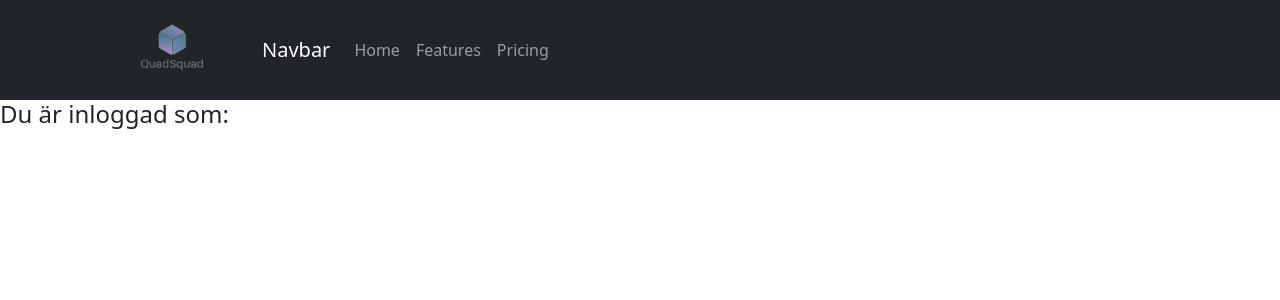
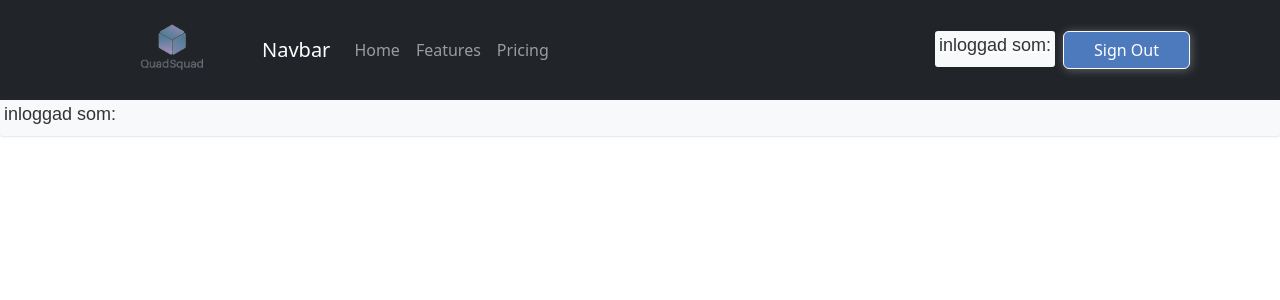
Before and after one commit to LindEmma/Quad-Squad-frontend, a React (Create React App) app: page /Manager in a window 1280 px wide. Shown: the top 300 px of the page. Built offline with nearby package versions, Linux system fonts and the light colour scheme; no server answers.

Commit message:
Uppdatering av navbar. knapp att logga ut samt visar vem som är inloggad

```diff
--- a/src/components/FetchUsername.js
+++ b/src/components/FetchUsername.js
@@ -1,5 +1,6 @@
 import React, { useState, useEffect } from "react";
 import axios from "axios";
+import "../css/fetchUsername.css";
 
 const FetchUsername = () => {
   const [userName, setUserName] = useState("");
@@ -22,8 +23,8 @@ const FetchUsername = () => {
     fetchUsername();
   }, []);
   return (
-    <div>
-      <h4>Du är inloggad som: {userName}</h4>
+      <div className="username-container"> {/* Tilldela klassen här */}
+      <h4>inloggad som: {userName}</h4>
     </div>
   );
 };
--- a/src/components/navbar.js
+++ b/src/components/navbar.js
@@ -1,20 +1,26 @@
-import React from "react";
-import {
-  Container,
-  Navbar as BootstrapNavbar,
-  Nav,
-  Image,
-} from "react-bootstrap";
+import React from 'react';
+import { Container, Navbar as BootstrapNavbar, Nav, Image, } from 'react-bootstrap';
 import QuadSquadLogo from "../img/QuadSquad 1.png";
+import Button from 'react-bootstrap/Button';
+import Navbar from 'react-bootstrap/Navbar';
+import FetchUsername from '../components/FetchUsername'
 
 export default class MyNavbar extends React.Component {
+    handleLogout = () => {
+    // Ta bort autentiseringsnyckeln från local storage om den finns där
+    localStorage.removeItem('authToken');
+     // Uppdatera komponentens tillstånd för att indikera att användaren inte längre är inloggad
+    this.setState({ isLoggedIn: false });
+    // Nollställ eventuella andra tillståndsinformation
+    this.setState({ employeID: null, password: null });
+    // Navigera till startsidan
+    window.location.href = 'http://localhost:3000/';
+    }
     render() {
+
         return (
             <div>
-        <BootstrapNavbar
-          bg="dark"
-          variant="dark"
-        >
+                 <BootstrapNavbar bg="dark" variant="dark" className="sticky-top">
                         <Container>
                         {/* Justera storleken på bilden här */}
                         <Image
@@ -23,22 +29,20 @@ export default class MyNavbar extends React.Component {
                             fluid
                             style={{ maxWidth: 180 }} // Justera detta värde för att ändra storleken på bilden
                         />
-            <BootstrapNavbar.Brand href="#home">Navbar</BootstrapNavbar.Brand>{" "}
-            {/* Ta bort? */}
+                        <BootstrapNavbar.Brand href="#home">Navbar</BootstrapNavbar.Brand> {/* Ta bort? */}
                         <Nav className="me-auto">
                             <Nav.Link href="#home">Home</Nav.Link>
                             <Nav.Link href="#features">Features</Nav.Link>
                             <Nav.Link href="#pricing">Pricing</Nav.Link>
                         </Nav>
+                        <Nav>
+                        <Navbar.Text><a href="#login"><FetchUsername/></a>
+                        </Navbar.Text>
+                        <Nav.Link><Button variant="outline-light" onClick={this.handleLogout}>Sign Out</Button></Nav.Link>
+                        </Nav>
                     </Container>
                 </BootstrapNavbar>
             </div>
-    );
+        )
     }
 }
-<Image
-  src={QuadSquadLogo}
-  alt="Navbar Logo"
-  fluid
-  style={{ maxWidth: "50%" }} // Justera detta värde för att ändra storleken på bilden
-/>;
--- /dev/null
+++ b/src/css/fetchUsername.css
@@ -0,0 +1,22 @@
+.username-container {
+    font-family: Arial, sans-serif;
+    background-color: #f8f9fa;
+    padding: 4px;
+    border-radius: 3px;
+    box-shadow: 0 1px 2px rgba(0, 0, 0, 0.1);
+  }
+
+  .username-container h4 {
+    margin: 0;
+    color: #333;
+    font-size: 18px;
+  }
+
+  .username-container h4::after {
+    content: "";
+    display: block;
+    width: 100%;
+    height: 1px;
+    background-color: #f8f9fa;
+    margin-top: 5px;
+  }
```
Lines whose indentation alone changed are shown as unchanged.
